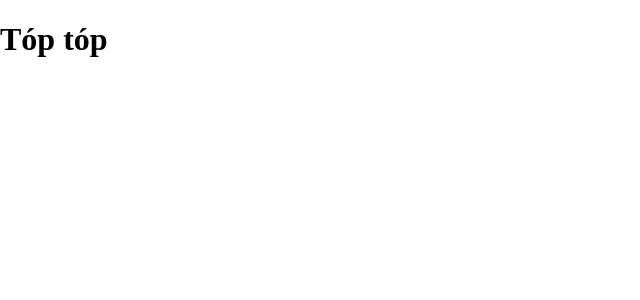
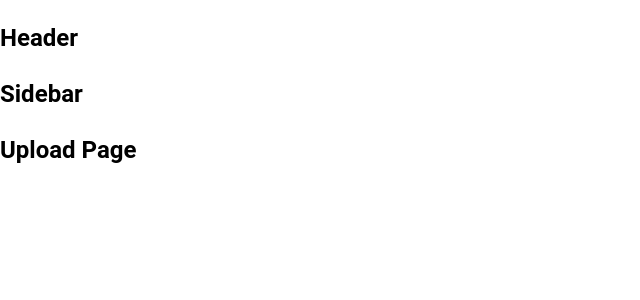
Before and after one commit to Lqlam2102/clone-tiktok-fe, a React (Create React App) app: page / in a window 1280 px wide. Shown: the top 300 px of the page, without its empty margins (0-640 px from the left). Built offline with nearby package versions, Linux system fonts and the light colour scheme.

Commit message:
Bài 95. Cấu hình Router/Layout cho dự án

```diff
--- a/package.json
+++ b/package.json
@@ -9,6 +9,7 @@
     "normalize.css": "^8.0.1",
     "react": "^18.2.0",
     "react-dom": "^18.2.0",
+    "react-router-dom": "^6.3.0",
     "react-scripts": "5.0.1",
     "web-vitals": "^2.1.4"
   },
--- a/src/App.js
+++ b/src/App.js
@@ -1,8 +1,31 @@
+import { BrowserRouter as Router, Routes, Route } from 'react-router-dom';
+import { publicRoutes } from '~/routes';
+import { DefaultLayout } from '~/components/Layout';
+import { Fragment } from 'react';
+
 function App() {
     return (
-        <div className="App">
-            <h1>Tóp tóp</h1>
-        </div>
+        <Router>
+            <div className="App">
+                <Routes>
+                    {publicRoutes.map((route, index) => {
+                        const Layout = route.layout === null ? Fragment : DefaultLayout;
+                        const Page = route.component;
+                        return (
+                            <Route
+                                key={index}
+                                path={route.path}
+                                element={
+                                    <Layout>
+                                        <Page />
+                                    </Layout>
+                                }
+                            />
+                        );
+                    })}
+                </Routes>
+            </div>
+        </Router>
     );
 }
 
--- a/src/components/GlobalStyles/GlobalStyles.scss
+++ b/src/components/GlobalStyles/GlobalStyles.scss
@@ -1 +1,20 @@
 @import 'normalize.css';
+
+:root {
+    --primary: #333;
+}
+
+* {
+    box-sizing: border-box;
+}
+
+html {
+    font-size: 62.5%;
+}
+
+body {
+    font-family: 'Roboto', sans-serif;
+    font-size: 1.6rem;
+    line-height: 1.5;
+    text-rendering: optimizespeed;
+}
--- /dev/null
+++ b/src/components/Layout/DefaultLayout/Header/index.js
@@ -0,0 +1,5 @@
+function Header() {
+    return <h2>Header</h2>;
+}
+
+export default Header;
--- /dev/null
+++ b/src/components/Layout/DefaultLayout/Sidebar/index.js
@@ -0,0 +1,5 @@
+function Sidebar() {
+    return <h2>Sidebar</h2>;
+}
+
+export default Sidebar;
--- /dev/null
+++ b/src/components/Layout/DefaultLayout/index.js
@@ -0,0 +1,16 @@
+import Header from './Header';
+import Sidebar from './Sidebar';
+
+function DefaultLayout({ children }) {
+    return (
+        <div>
+            <Header />
+            <div class="container">
+                <Sidebar />
+                <div className="content">{children}</div>
+            </div>
+        </div>
+    );
+}
+
+export default DefaultLayout;
--- /dev/null
+++ b/src/components/Layout/index.js
@@ -0,0 +1 @@
+export { default as DefaultLayout } from './DefaultLayout';
--- /dev/null
+++ b/src/pages/Following/index.js
@@ -0,0 +1,5 @@
+function Following() {
+    return <h2>Following</h2>;
+}
+
+export default Following;
--- /dev/null
+++ b/src/pages/Home/index.js
@@ -0,0 +1,5 @@
+function Upload() {
+    return <h2> Upload Page </h2>;
+}
+
+export default Upload;
--- /dev/null
+++ b/src/pages/Upload/index.js
@@ -0,0 +1,5 @@
+function Upload() {
+    return <h2>Upload</h2>;
+}
+
+export default Upload;
--- /dev/null
+++ b/src/routes/index.js
@@ -0,0 +1,13 @@
+import Home from '~/pages/Home';
+import Following from '~/pages/Following';
+import Upload from '~/pages/Upload';
+
+const publicRoutes = [
+    { path: '/', component: Home },
+    { path: '/following', component: Following },
+    { path: '/upload', component: Upload, layout: null },
+];
+
+const privateRoutes = [];
+
+export { publicRoutes, privateRoutes };
```
Also changed, not shown: 1 other file (tests, documents, lock files or other folders).
